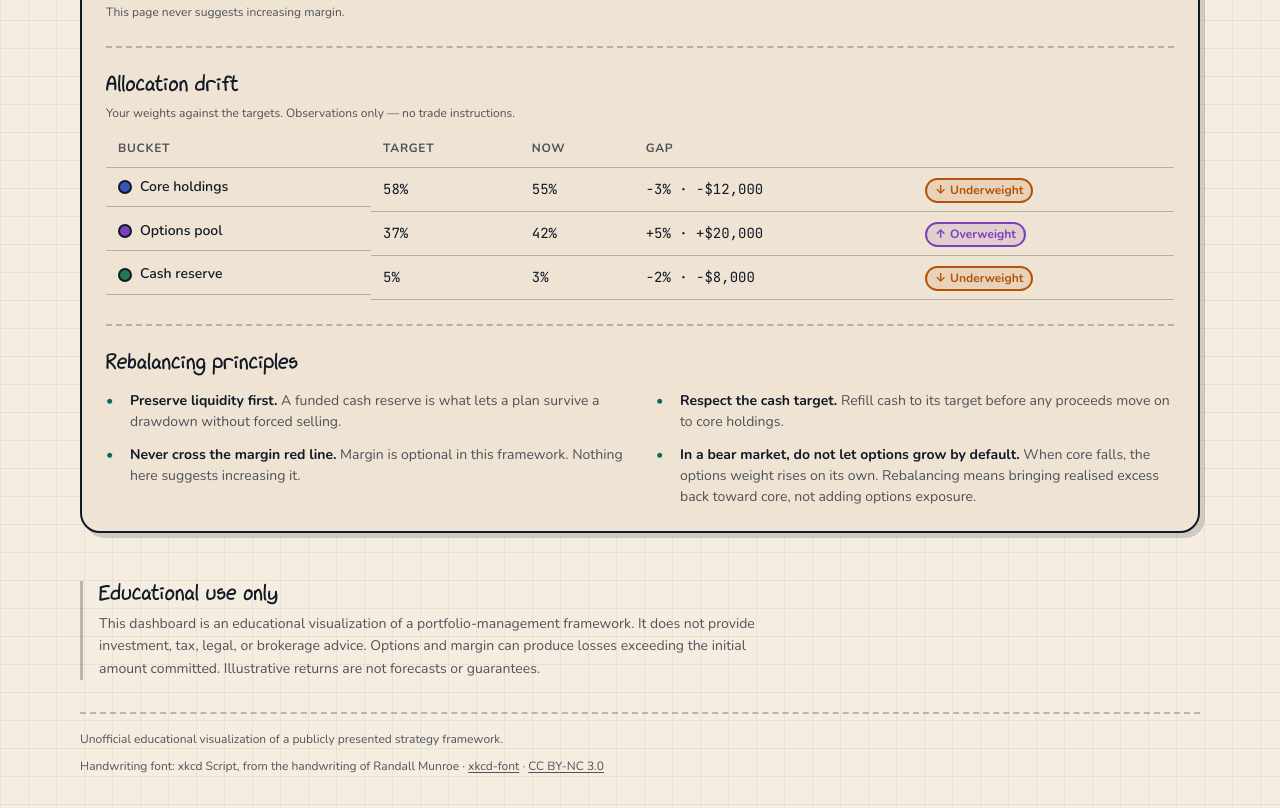
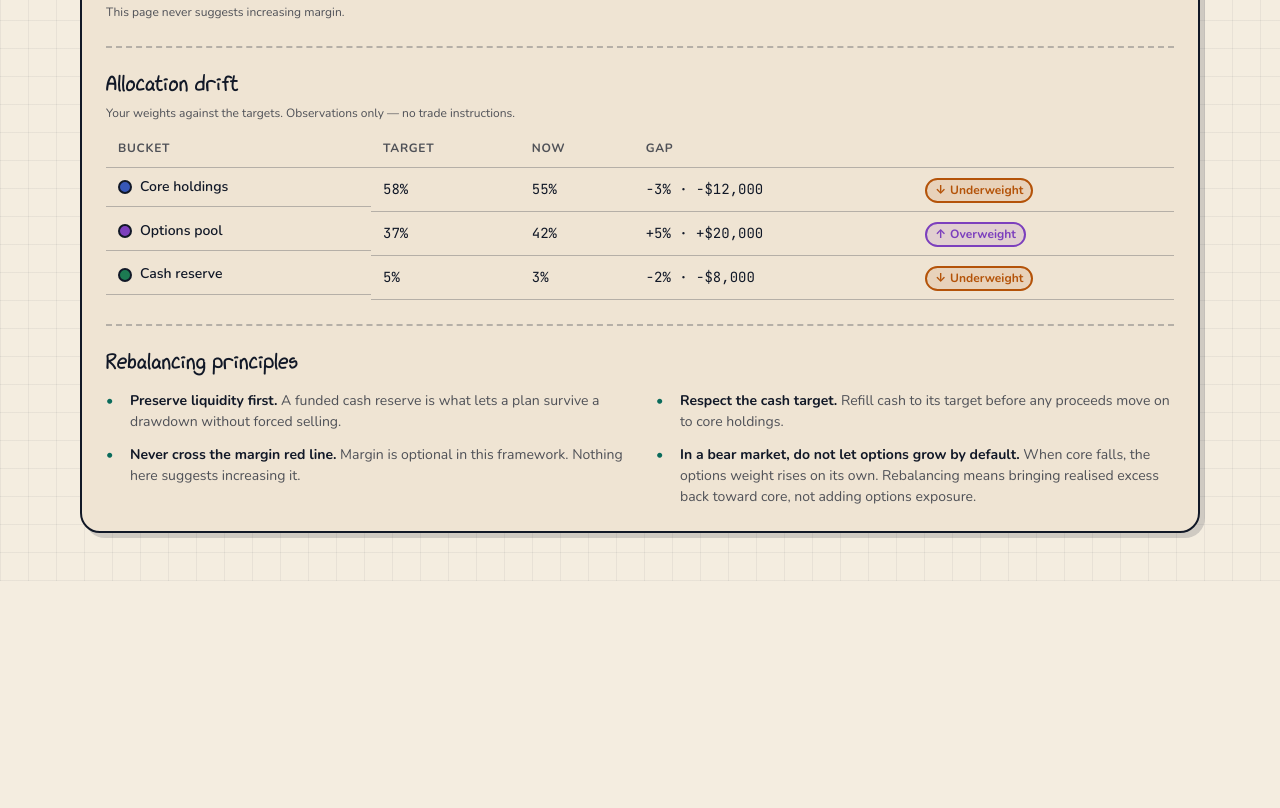
Before and after one commit to xiwhuang/strategy-playbook, a website with bundled scripts: page index.html in a window 1280 px wide. Shown: the part 2976-3784 px from the top of the page. After the commit the page ends 3557 px from the top, so only its background shows below. Built offline with nearby package versions, Linux system fonts and the light colour scheme.

Commit message:
Drop the disclaimer and footer from the page
The disclaimer section, the "unofficial visualization" line and the
font credit line are removed from the page, and the disclaimer is no
longer appended to the copied summary.

The xkcd Script licence (CC BY-NC 3.0) still requires attribution, so
the credit now travels with the published files instead: a comment and
a font-credit meta tag in index.html, the @font-face comment in
styles.css, and fonts/README.md + fonts/LICENSE under /fonts/.

```diff
--- a/app.js
+++ b/app.js
@@ -98,20 +98,6 @@ const UI = {
   driftSum: { en: 'Your three weights add up to', zh: '你填写的三项合计为' },
   driftSumHint: { en: 'Adjust them until they total 100%.', zh: '请调整至合计 100%。' },
 
-  disclaimerTitle: { en: 'Educational use only', zh: '仅供教育使用' },
-  disclaimer: {
-    en: 'This dashboard is an educational visualization of a portfolio-management framework. It does not provide investment, tax, legal, or brokerage advice. Options and margin can produce losses exceeding the initial amount committed. Illustrative returns are not forecasts or guarantees.',
-    zh: '本仪表板仅用于展示一种仓位管理框架，不构成投资、税务、法律或券商建议。期权与保证金交易可能造成重大损失，部分情况下损失可能超过初始投入。所有收益情景仅为演示，不代表预测或保证。',
-  },
-  inspiredBy: {
-    en: 'Unofficial educational visualization of a publicly presented strategy framework.',
-    zh: '非官方教育可视化，基于一套公开讲解的策略框架。',
-  },
-  // Required by the font's CC BY-NC licence — see fonts/README.md.
-  fontCredit: {
-    en: 'Handwriting font: xkcd Script, from the handwriting of Randall Munroe',
-    zh: '手写字体：xkcd Script，来自 Randall Munroe 的手写字体',
-  },
   srSummary: { en: 'Allocation summary', zh: '配置摘要' },
   skipLink: { en: 'Skip to the strategy workspace', zh: '跳到策略工作区' },
 };
@@ -1198,26 +1184,7 @@ function renderShell() {
       </section>
 
       ${renderSteps(strategy, evaluation)}
-
-      <section class="disclaimer" aria-labelledby="disclaimer-title">
-        <h2 class="hand" id="disclaimer-title">${ui('disclaimerTitle')}</h2>
-        <p>${ui('disclaimer')}</p>
-      </section>
     </main>
-
-    <footer class="site-footer">
-      <p>${ui('inspiredBy')}${
-        strategy.source
-          ? ` <a class="link-sketch" href="${escapeHtml(strategy.source.url)}" target="_blank" rel="noreferrer noopener">${text(
-              strategy.source.label,
-            )}<span aria-hidden="true"> ↗</span></a>`
-          : ''
-      }</p>
-      <p class="footer-credit">${ui('fontCredit')} ·
-        <a class="link-plain" href="https://github.com/ipython/xkcd-font" target="_blank" rel="noreferrer noopener">xkcd-font</a> ·
-        <a class="link-plain" href="https://creativecommons.org/licenses/by-nc/3.0/" target="_blank" rel="noreferrer noopener">CC BY-NC 3.0</a>
-      </p>
-    </footer>
 
     <div class="toast-slot" aria-live="polite">${
       state.toast ? `<p class="toast">${escapeHtml(state.toast)}</p>` : ''
@@ -1364,7 +1331,7 @@ function copyOrShow(value, successMessage) {
   });
 }
 
-/** Plain-text scenario summary, disclaimer included. */
+/** Plain-text scenario summary with a link back to the same scenario. */
 function buildSummary() {
   const strategy = currentStrategy();
   const evaluation = strategy.evaluate(state.values);
@@ -1430,7 +1397,6 @@ function buildSummary() {
   }
 
   lines.push('');
-  lines.push(localize(UI.disclaimer));
   lines.push(scenarioUrl());
   return lines.join('\n');
 }
--- a/styles.css
+++ b/styles.css
@@ -395,13 +395,7 @@ summary {
   text-underline-offset: 4px;
 }
 
-.link-plain {
-  color: var(--graphite);
-  text-underline-offset: 2px;
-}
-
-.link-sketch:hover,
-.link-plain:hover {
+.link-sketch:hover {
   color: var(--ink);
 }
 
@@ -523,7 +517,8 @@ summary {
   gap: var(--space-12);
   width: var(--page);
   margin: 0 auto;
-  padding: var(--space-6) 0 var(--space-8);
+  /* the page ends on content, so leave room above a phone's home bar */
+  padding: var(--space-6) 0 max(var(--space-12), calc(env(safe-area-inset-bottom) + var(--space-6)));
 }
 
 .intro {
@@ -1791,39 +1786,7 @@ summary {
   color: var(--ink);
 }
 
-/* --------------------------------------------------------- footer & misc */
-
-.disclaimer {
-  display: grid;
-  gap: var(--space-2);
-  padding-left: var(--space-4);
-  border-left: 3px solid var(--graphite-soft);
-}
-
-.disclaimer h2 {
-  font-size: var(--text-lg);
-}
-
-.disclaimer p {
-  max-width: 80ch;
-  color: var(--graphite);
-  font-size: var(--text-sm);
-}
-
-.site-footer {
-  display: grid;
-  gap: var(--space-1);
-  width: var(--page);
-  margin: 0 auto;
-  padding: var(--space-4) 0 max(var(--space-8), env(safe-area-inset-bottom));
-  border-top: var(--line-dashed);
-  color: var(--graphite);
-  font-size: var(--text-xs);
-}
-
-.footer-credit {
-  margin-top: var(--space-1);
-}
+/* ------------------------------------------------------------------ misc */
 
 .copy-dialog {
   width: min(560px, calc(100% - var(--space-8)));
```
Also changed, not shown: index.html (+6 -1 lines), README.md, fonts/README.md.
